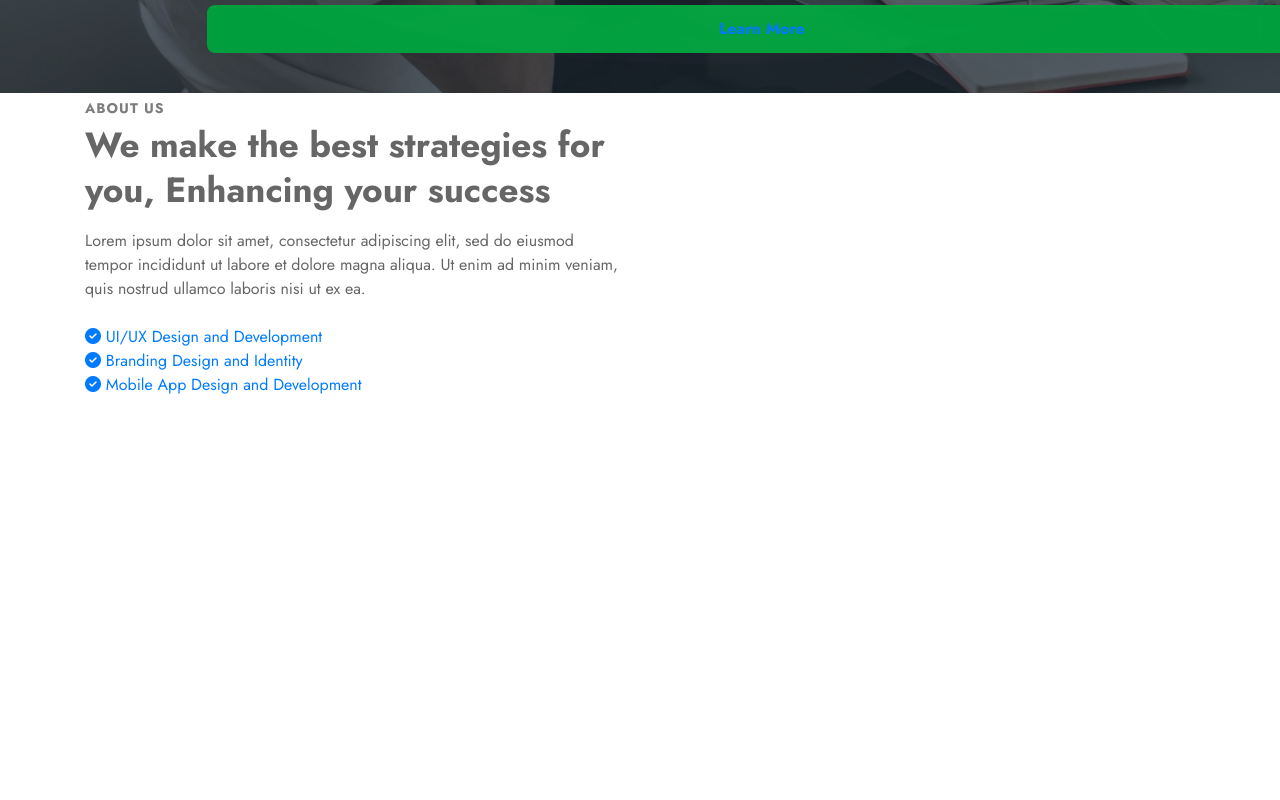
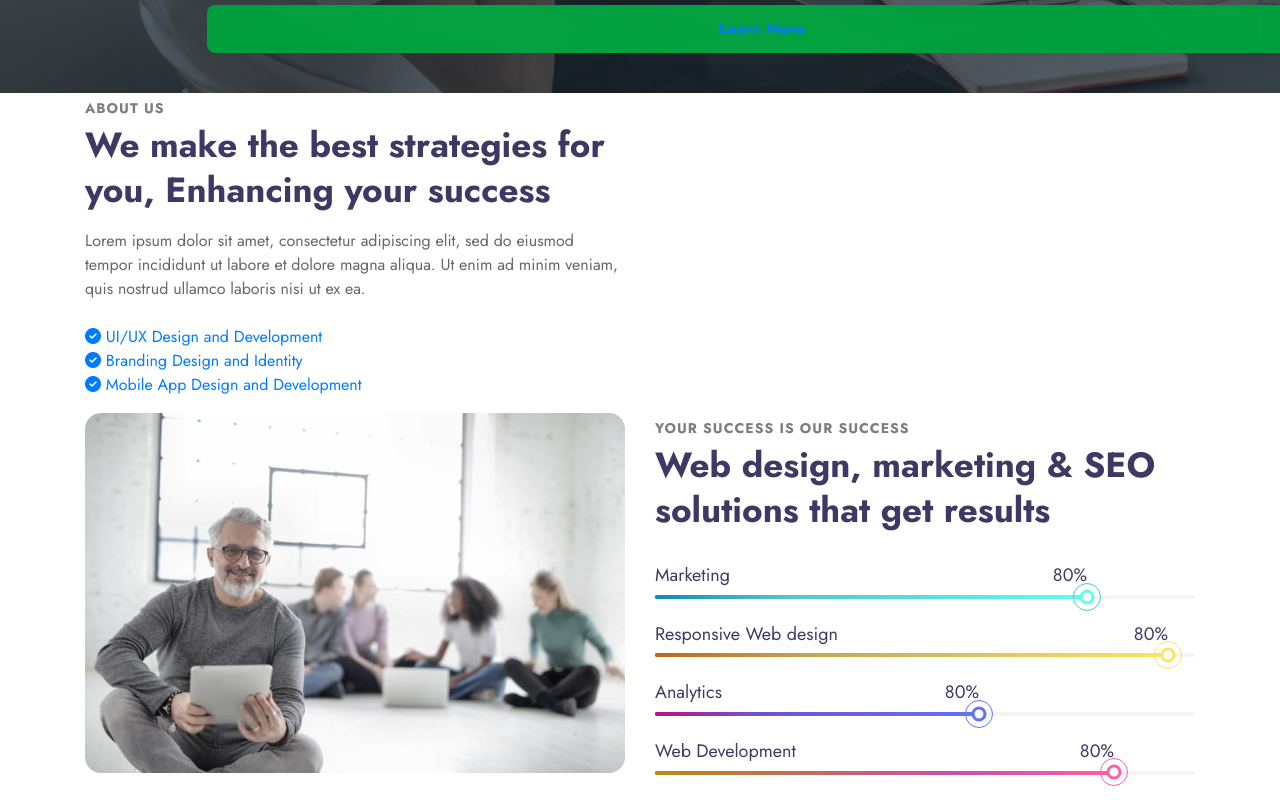
Before and after one commit to PhucKinhDu/CorpVision, a plain HTML site: page index.html in a window 1280 px wide. Shown: the part 634-1434 px from the top of the page. Before the commit the page ends 1047 px from the top, so only its background shows below. Drawn offline with nearby package versions, Linux system fonts and the light colour scheme.

Commit message:
add success

```diff
--- a/css/style.css
+++ b/css/style.css
@@ -51,8 +51,9 @@
   box-sizing: border-box;
 }
 
-html, body {
-  font-family: 'Jost', sans-serif;
+html,
+body {
+  font-family: "Jost", sans-serif;
   background: #fff;
   color: #666;
 }
@@ -71,6 +72,7 @@ html, body {
   font-size: 35px;
   line-height: 45px;
   font-weight: 700;
+  color: #3c3a64;
 }
 
 li {
@@ -143,7 +145,7 @@ header {
   font-size: 14px;
   padding-left: 52px;
   font-weight: 600;
-  opacity: .9;
+  opacity: 0.9;
 }
 
 /* MENU HEADER */
@@ -157,7 +159,7 @@ header {
   font-size: 15px;
   font-weight: 600;
   color: #fff;
-  opacity: .8;
+  opacity: 0.8;
 }
 
 .navCorp .navbar-nav .nav-item:hover .nav-link {
@@ -179,7 +181,7 @@ header {
 }
 
 #navbarCorp .dropdown-menu:before {
-  content: '';
+  content: "";
   width: 14px;
   height: 14px;
   background: var(--bg-color);
@@ -198,7 +200,7 @@ header {
   font-size: 15px;
   color: var(--heading-color);
   background: none;
-  opacity: .8;
+  opacity: 0.8;
   font-weight: 600;
   padding: 6px 20px;
 }
@@ -229,15 +231,10 @@ header {
   transition: opacity 0.3s;
 }
 
-
-
-
 /* BTN SWITCH */
 
 .btn__header .btn__switch {
-
 }
-
 
 /* CAROUSEL */
 
@@ -265,7 +262,7 @@ header {
   line-height: 30px;
   max-width: 600px;
   color: #fff;
-  letter-spacing: 0.010em;
+  letter-spacing: 0.01em;
   opacity: 0.9;
 }
 
@@ -281,7 +278,145 @@ header {
   border-color: #00a63f;
 }
 
+/* ABOUT */
 
+/* SUCCESS TH */
+.progress__item {
+  position: relative;
+  margin-bottom: 25px;
+}
+.success .img-fluid {
+  border-radius: 1rem;
+}
+.success .title-big {
+  margin-bottom: 1.5rem;
+  padding-bottom: 0.5rem;
+}
+.success .titile-progress {
+  display: grid;
+  grid-template-columns: 1fr auto;
+  font-size: 18px;
+  color: #3f3a64;
+}
+.success .progress-1 .titile-progress {
+  width: 80%;
+}
+.success .progress-2 .titile-progress {
+  width: 95%;
+}
+.success .progress-3 .titile-progress {
+  width: 60%;
+}
+.success .progress-4 .titile-progress {
+  width: 85%;
+}
+.success .progress {
+  height: 4px;
+  background-color: rgba(201, 199, 199, 0.2);
+}
+.gradien1 {
+  background-color: #0d8abc;
+  background-image: linear-gradient(
+    90deg,
+    #0d8abc 0%,
+    #50c8c6 30%,
+    #61fded 100%
+  );
+}
+.gradien2 {
+  background-color: #bc690d;
+  background-image: linear-gradient(
+    90deg,
+    #bc690d 0%,
+    #c8a450 30%,
+    #fde461 100%
+  );
+}
+.gradien3 {
+  background-color: #bc0d8e;
+  background-image: linear-gradient(
+    90deg,
+    #bc0d8e 0%,
+    #7650c8 30%,
+    #6171fd 100%
+  );
+}
+.gradien4 {
+  background-color: #bc880d;
+  background-image: linear-gradient(
+    90deg,
+    #bc880d 0%,
+    #c850ad 66%,
+    #fd61a3 100%
+  );
+}
 
-
-/* ABOUT */
+.success .progress-1 .progress-bar::before,
+.success .progress-1 .progress-bar::after,
+.success .progress-2 .progress-bar::before,
+.success .progress-2 .progress-bar::after,
+.success .progress-3 .progress-bar::before,
+.success .progress-3 .progress-bar::after,
+.success .progress-4 .progress-bar::before,
+.success .progress-4 .progress-bar::after {
+  content: "";
+  position: absolute;
+  top: 93%;
+  border-radius: 50%;
+  transform: translate(50%, -50%);
+}
+.success .progress-1 .progress-bar::before,
+.success .progress-1 .progress-bar::after {
+  right: 20%;
+}
+.success .progress-2 .progress-bar::before,
+.success .progress-2 .progress-bar::after {
+  right: 5%;
+}
+.success .progress-3 .progress-bar::before,
+.success .progress-3 .progress-bar::after {
+  right: 40%;
+}
+.success .progress-4 .progress-bar::before,
+.success .progress-4 .progress-bar::after {
+  right: 15%;
+}
+.success .progress-1 .progress-bar::before,
+.success .progress-2 .progress-bar::before,
+.success .progress-3 .progress-bar::before,
+.success .progress-4 .progress-bar::before {
+  height: 28px;
+  width: 28px;
+}
+.success .progress-1 .progress-bar::before {
+  border: 1px solid #50c8c6;
+}
+.success .progress-2 .progress-bar::before {
+  border: 1px solid #fde461;
+}
+.success .progress-3 .progress-bar::before {
+  border: 1px solid #6171fd;
+}
+.success .progress-4 .progress-bar::before {
+  border: 1px solid #fd61a3;
+}
+.success .progress-1 .progress-bar::after,
+.success .progress-2 .progress-bar::after,
+.success .progress-3 .progress-bar::after,
+.success .progress-4 .progress-bar::after {
+  height: 15px;
+  width: 15px;
+  background-color: white;
+}
+.success .progress-1 .progress-bar::after {
+  border: 3px solid #61fded;
+}
+.success .progress-2 .progress-bar::after {
+  border: 3px solid #fde461;
+}
+.success .progress-3 .progress-bar::after {
+  border: 3px solid #6171fd;
+}
+.success .progress-4 .progress-bar::after {
+  border: 3px solid #fd61a3;
+}
--- a/index.html
+++ b/index.html
@@ -187,7 +187,60 @@
         <section class="challenges"></section>
         <section class="services"></section>
         <section class="gallery"></section>
-        <section class="success"></section>
+        <section class="success">
+          <div class="container">
+            <div class="row">
+              <div class="col-6">
+                <img class="img-fluid" src="./img/about.jpg" alt="">
+
+              </div>
+              <div class="col-6">
+                <span class="title-small ">YOUR SUCCESS IS OUR SUCCESS</span>
+                <h3 class="title-big">Web design, marketing & SEO solutions that get results</h3>
+                <div class="progress__item progress-1">
+                  <h3 class="titile-progress">
+                    Marketing
+                    <span>
+                      80%</span>
+                  </h3>
+                  <div class="progress">
+                    <div class="progress-bar gradien1 " role="progressbar" style="width: 80%" aria-valuenow="25" aria-valuemin="0" aria-valuemax="100"></div>
+                  </div>
+                </div>
+                <div class="progress__item progress-2">
+                  <h3 class="titile-progress">
+                    Responsive Web design
+                    <span>
+                      80%</span>
+                  </h3>
+                  <div class="progress">
+                    <div class="progress-bar gradien2  " role="progressbar" style="width: 95%" aria-valuenow="25" aria-valuemin="0" aria-valuemax="100"></div>
+                  </div>
+                </div>
+                <div class="progress__item progress-3">
+                  <h3 class="titile-progress">
+                    Analytics
+                    <span>
+                      80%</span>
+                  </h3>
+                  <div class="progress progress-3">
+                    <div class="progress-bar gradien3 " role="progressbar" style="width: 60%" aria-valuenow="25" aria-valuemin="0" aria-valuemax="100"></div>
+                  </div>
+                </div>
+                <div class="progress__item progress-4">
+                  <h3 class="titile-progress">
+                    Web Development
+                    <span>
+                      80%</span>
+                  </h3>
+                  <div class="progress progress-4">
+                    <div class="progress-bar gradien4 " role="progressbar" style="width: 85%" aria-valuenow="25" aria-valuemin="0" aria-valuemax="100"></div>
+                  </div>
+                </div>
+              </div>
+            </div>
+          </div>
+        </section>
         <section class="feedback"></section>
         <section class="news"></section>
         <footer></footer>
```
